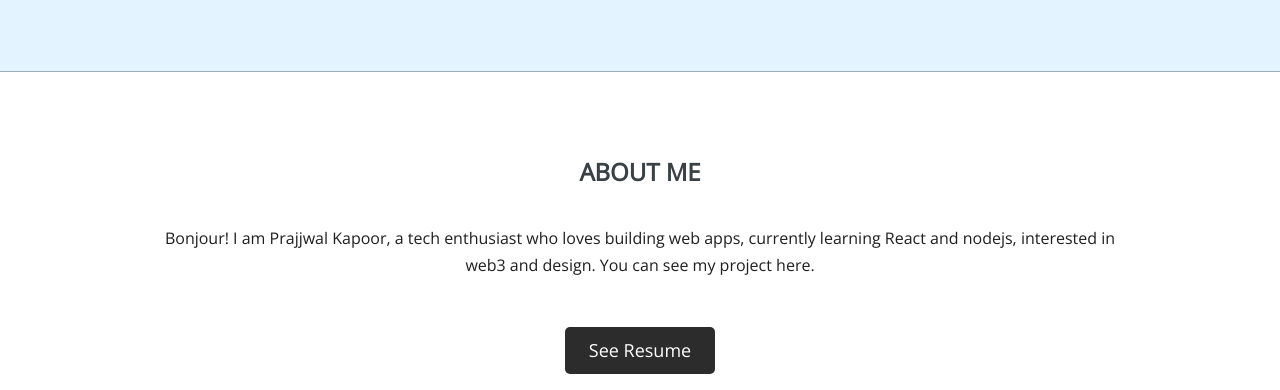
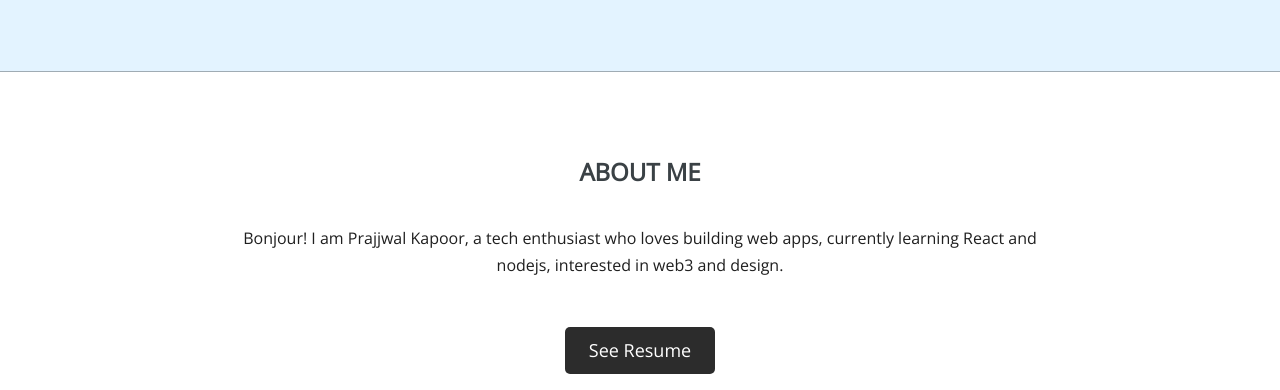
Before and after one commit to prajjwalkapoor/Personal-website, a website: page index.html in a window 1280 px wide. Shown: the part 410-800 px from the top of the page. Drawn offline with nearby package versions, Linux system fonts and the light colour scheme.

Commit message:
minor changes

```diff
--- a/index.html
+++ b/index.html
@@ -65,10 +65,10 @@
     <main class="main">
       <div class="about">
         <h2 class="h2-home bottom-margin-less heading-primary-sub">ABOUT ME</h2>
-        <p class="p bottom-margin-less">
+        <p class="p bottom-margin-less p-mainpage">
           Bonjour! I am Prajjwal Kapoor, a tech enthusiast who loves building
           web apps, currently learning React and nodejs, interested in web3 and
-          design. You can see my project here.
+          design.
         </p>
         <a
           href="https://drive.google.com/file/d/1L3LmqaTjC6qczXb2vHSoGqIKPuwjQvLq/view?usp=sharing"
--- a/scss/pages/_index.scss
+++ b/scss/pages/_index.scss
@@ -5,6 +5,9 @@
 }
 .p {
   padding: 0 8%;
+}
+.p-mainpage {
+  padding: 0 15%;
 }
 //icon bar
 .icon-bar {
```
Also changed, not shown: css/style.css.
